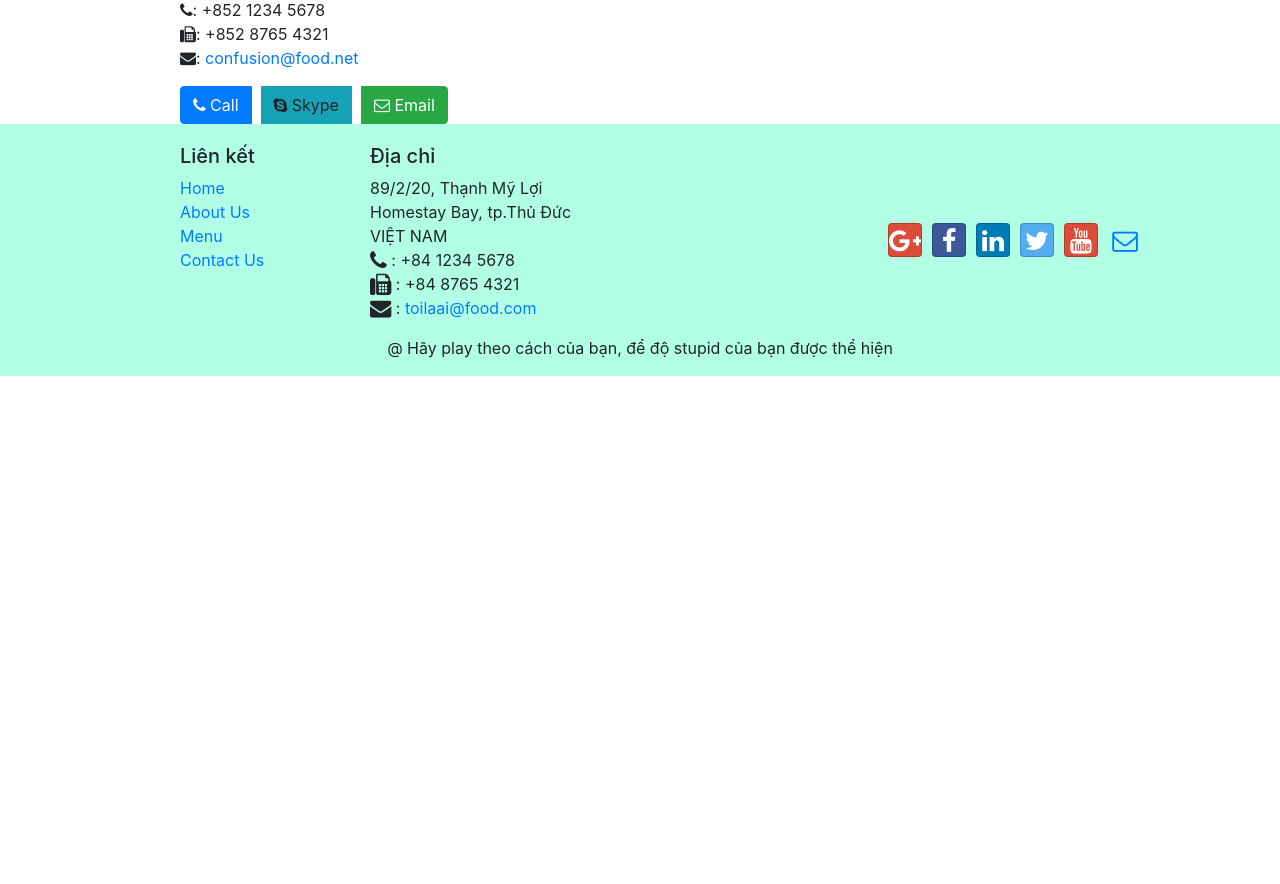
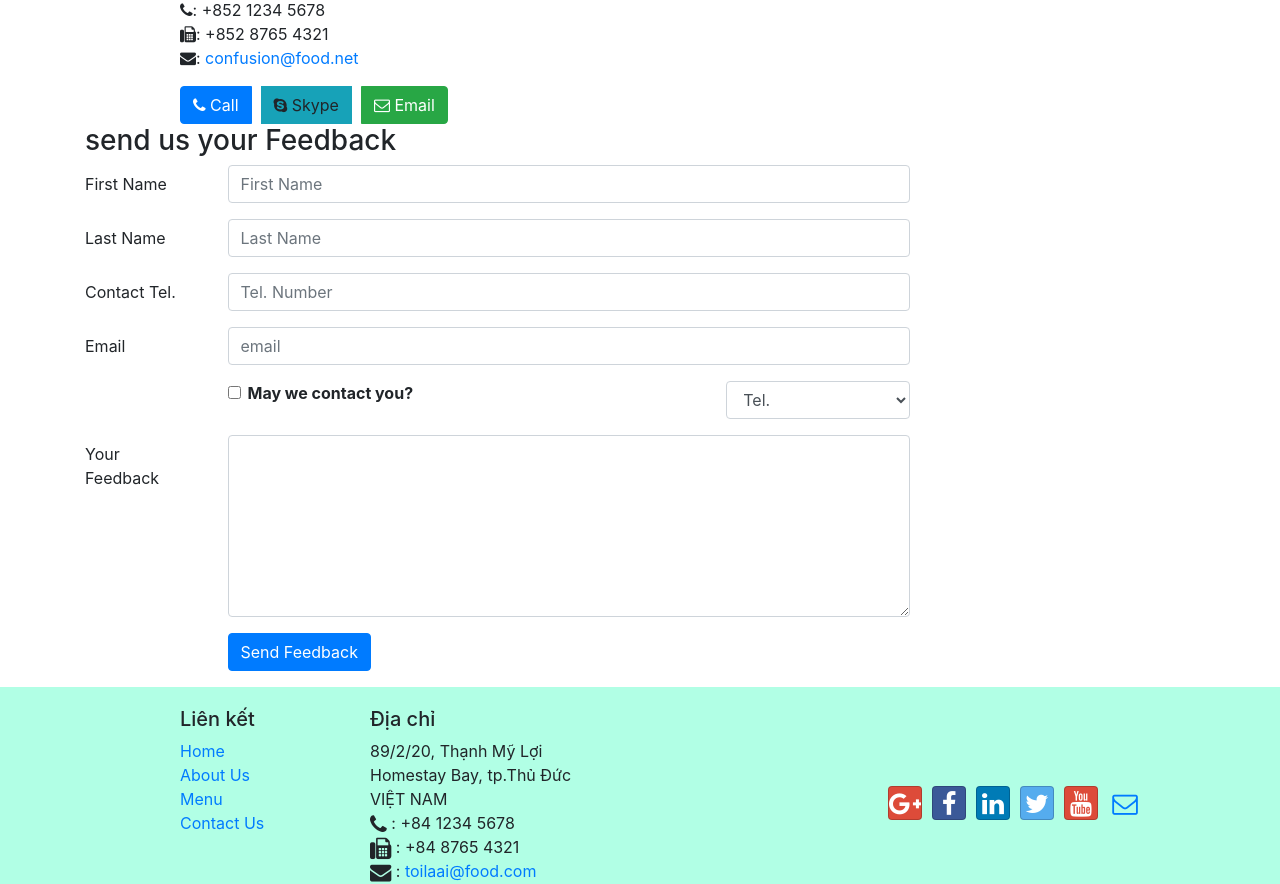
Before and after one commit to BinhBong347/webdemo, a React (Create React App) app: page /contactus in a window 1280 px wide. Shown: the part 640-1524 px from the top of the page. Before the commit the page ends 1016 px from the top, so only its background shows below. Built offline with nearby package versions, Linux system fonts and the light colour scheme.

Commit message:
Done AS2 then add controlled FORM video 37

```diff
--- /dev/null
+++ b/src/Components/AboutUsComponent.js
@@ -0,0 +1,77 @@
+import React from 'react';
+import { Breadcrumb, BreadcrumbItem, Card, CardBody, CardHeader, Media } from 'reactstrap';
+import { Link } from 'react-router-dom';
+
+function About(props) {
+
+    const leaders = props.leaders.map((leader) => {
+        return (
+            <p>Leader {leader.name}</p>
+        );
+    });
+
+    return(
+        <div className="container">
+            <div className="row">
+                <Breadcrumb>
+                    <BreadcrumbItem><Link to="/home">Home</Link></BreadcrumbItem>
+                    <BreadcrumbItem active>About Us</BreadcrumbItem>
+                </Breadcrumb>
+                <div className="col-12">
+                    <h3>About Us</h3>
+                    <hr />
+                </div>
+            </div>
+            <div className="row row-content">
+                <div className="col-12 col-md-6">
+                    <h2>Our History</h2>
+                    <p>Started in 2010, Ristorante con Fusion quickly established itself as a culinary icon par excellence in Hong Kong. With its unique brand of world fusion cuisine that can be found nowhere else, it enjoys patronage from the A-list clientele in Hong Kong.  Featuring four of the best three-star Michelin chefs in the world, you never know what will arrive on your plate the next time you visit us.</p>
+                    <p>The restaurant traces its humble beginnings to <em>The Frying Pan</em>, a successful chain started by our CEO, Mr. Peter Pan, that featured for the first time the world's best cuisines in a pan.</p>
+                </div>
+                <div className="col-12 col-md-5">
+                    <Card>
+                        <CardHeader className="bg-primary text-white">Facts At a Glance</CardHeader>
+                        <CardBody>
+                            <dl className="row p-1">
+                                <dt className="col-6">Started</dt>
+                                <dd className="col-6">3 Feb. 2013</dd>
+                                <dt className="col-6">Major Stake Holder</dt>
+                                <dd className="col-6">HK Fine Foods Inc.</dd>
+                                <dt className="col-6">Last Year's Turnover</dt>
+                                <dd className="col-6">$1,250,375</dd>
+                                <dt className="col-6">Employees</dt>
+                                <dd className="col-6">40</dd>
+                            </dl>
+                        </CardBody>
+                    </Card>
+                </div>
+                <div className="col-12">
+                    <Card>
+                        <CardBody className="bg-faded">
+                            <blockquote className="blockquote">
+                                <p className="mb-0">You better cut the pizza in four pieces because
+                                    I'm not hungry enough to eat six.</p>
+                                <footer className="blockquote-footer">Yogi Berra,
+                                <cite title="Source Title">The Wit and Wisdom of Yogi Berra,
+                                    P. Pepe, Diversion Books, 2014</cite>
+                                </footer>
+                            </blockquote>
+                        </CardBody>
+                    </Card>
+                </div>
+            </div>
+            <div className="row row-content">
+                <div className="col-12">
+                    <h2>Corporate Leadership</h2>
+                </div>
+                <div className="col-12">
+                    <Media list>
+                        {leaders}
+                    </Media>
+                </div>
+            </div>
+        </div>
+    );
+}
+
+export default About;
--- a/src/Components/ContactComponent.js
+++ b/src/Components/ContactComponent.js
@@ -1,8 +1,40 @@
-import React from 'react';
-import { Breadcrumb, BreadcrumbItem } from "reactstrap";
+import React, { Component } from 'react';
+import { Breadcrumb, BreadcrumbItem, Button, Form, FormGroup, Input, Label, Col } from "reactstrap";
 import { Link } from "react-router-dom";
 
-function Contact(props) {
+class Contact extends Component {
+    constructor(props) {
+        super(props)
+
+        this.state = {
+            firstname: '',
+            lastname:'',
+            telnum: '',
+            email:'',
+            agree: false,
+            contactType: 'Tel.',
+            message: ''
+        }
+        this.handleInputChange=this.handleInputChange.bind(this)
+        this.handelSubmit=this.handelSubmit.bind(this)
+
+    }
+    handleInputChange(e) {
+        const target = e.target;
+        const value = target.type === 'checkbox' ? target.checked : target.value;
+        const name = target.name;
+
+        this.setState({
+            [name]: value
+        })
+    }
+    handelSubmit(e) {
+        e.preventDefault();
+        console.log("Current State is: " + JSON.stringify(this.state))
+        alert('Current state is: ' +JSON.stringify(this.state))
+    }
+    render() {
+
         return(
             <div className="container">
                   <div className="row">
@@ -41,8 +73,86 @@ function Contact(props) {
                         </div>
                     </div>
                 </div>
+                <div className="row row-content">
+                    <div className='col-12'>
+                        <h3>send us your Feedback</h3>
+                    </div>
+                    <div className="col-12 col-md-9">
+                        <Form onSubmit={this.handelSubmit}>
+                            <FormGroup row>
+                                <Label htmlFor="firstname" md={2}>First Name</Label>
+                                <Col md={10}>
+                                    <Input type="text" id="firstname" name="firstname" placeholder="First Name"
+                                    value={this.state.firstname}
+                                    onChange={this.handleInputChange}/>
+                                </Col>
+                            </FormGroup>
+                            <FormGroup row>
+                                <Label htmlFor="lastname" md={2}>Last Name</Label>
+                                <Col md={10}>
+                                    <Input type="text" id="lastname" name="lastname" placeholder="Last Name"
+                                    value={this.state.lastname}
+                                    onChange={this.handleInputChange}/>
+                                </Col>
+                            </FormGroup>
+                            <FormGroup row>
+                                <Label htmlFor="telnum" md={2}>Contact Tel.</Label>
+                                <Col md={10}>
+                                    <Input type="tel" id="telnum" name="telnum" placeholder="Tel. Number"
+                                    value={this.state.telnum}
+                                    onChange={this.handleInputChange}/>
+                                </Col>
+                            </FormGroup>
+                            <FormGroup row>
+                                <Label htmlFor="email" md={2}>Email</Label>
+                                <Col md={10}>
+                                    <Input type="email" id="email" name="email" placeholder="email"
+                                    value={this.state.email}
+                                    onChange={this.handleInputChange}/>
+
+                                </Col>
+                            </FormGroup>
+                            <FormGroup row>
+                                <Col md={{size: 6, offset: 2}}>
+                                    <FormGroup check>
+                                        <Label check>
+                                            <Input type="checkbox" name="agree"
+                                            checked={this.state.agree}
+                                    onChange={this.handleInputChange}/>
+                                     {' '}
+                                            <strong>May we contact you?</strong>
+                                        </Label>
+                                    </FormGroup>
+                                </Col>
+                                <Col md={{size: 3, offset: 1}}>
+                                    <Input type="select" name="contactType" value={this.state.contactType}
+                                    onChange={this.handleInputChange}>
+                                        <option>Tel.</option>
+                                        <option>Email</option>
+                                    </Input>
+                                </Col>
+                            </FormGroup>
+                            <FormGroup row>
+                                <Label htmlFor="message" md={2}>Your Feedback</Label>
+                                <Col md={10}>
+                                    <Input type="textarea" id="message" name="message" rows="7"
+                                    value={this.state.message}
+                                    onChange={this.handleInputChange}/>
+                                </Col>
+                            </FormGroup>
+                            <FormGroup row>
+                                <Col md={{size: 10, offset: 2}}>
+                                    <Button type="submit" color="primary" onClick={this.handelSubmit}>
+                                        Send Feedback
+                                    </Button>
+                                </Col>
+                            </FormGroup>
+                        </Form>
+                    </div>
+                </div>
             </div>
         );
     }
+}
 
 export default Contact;
--- a/src/Components/Maincomponent.js
+++ b/src/Components/Maincomponent.js
@@ -2,6 +2,7 @@ import React, { Component } from 'react';
 import MenuComponent from './MenuComponent'
 import Home from './HomeComponent';
 import Contact from './ContactComponent';
+import About from './AboutUsComponent';
 // import MenuFunction from './Components/MenuFunction';
 import { DISHES } from '../shared/Dished';
 import { COMMENTS } from "../shared/Comment";
@@ -57,6 +58,7 @@ class Main extends Component {
           <Route exact path="/menu" component={() => <MenuComponent dishes={this.state.dishes}/>}/>
           <Route path="/menu/:dishID" component={DishWithID} />
           <Route path="/contactus" exact component={Contact} />
+          <Route path="/aboutus" exact component={() => <About leaders={this.state.dishes}/>}/>
           <Redirect to="home"/>
         </Switch>
         {/* <MenuComponent dishes={this.state.dishes}
```
Lines whose indentation alone changed are shown as unchanged.
